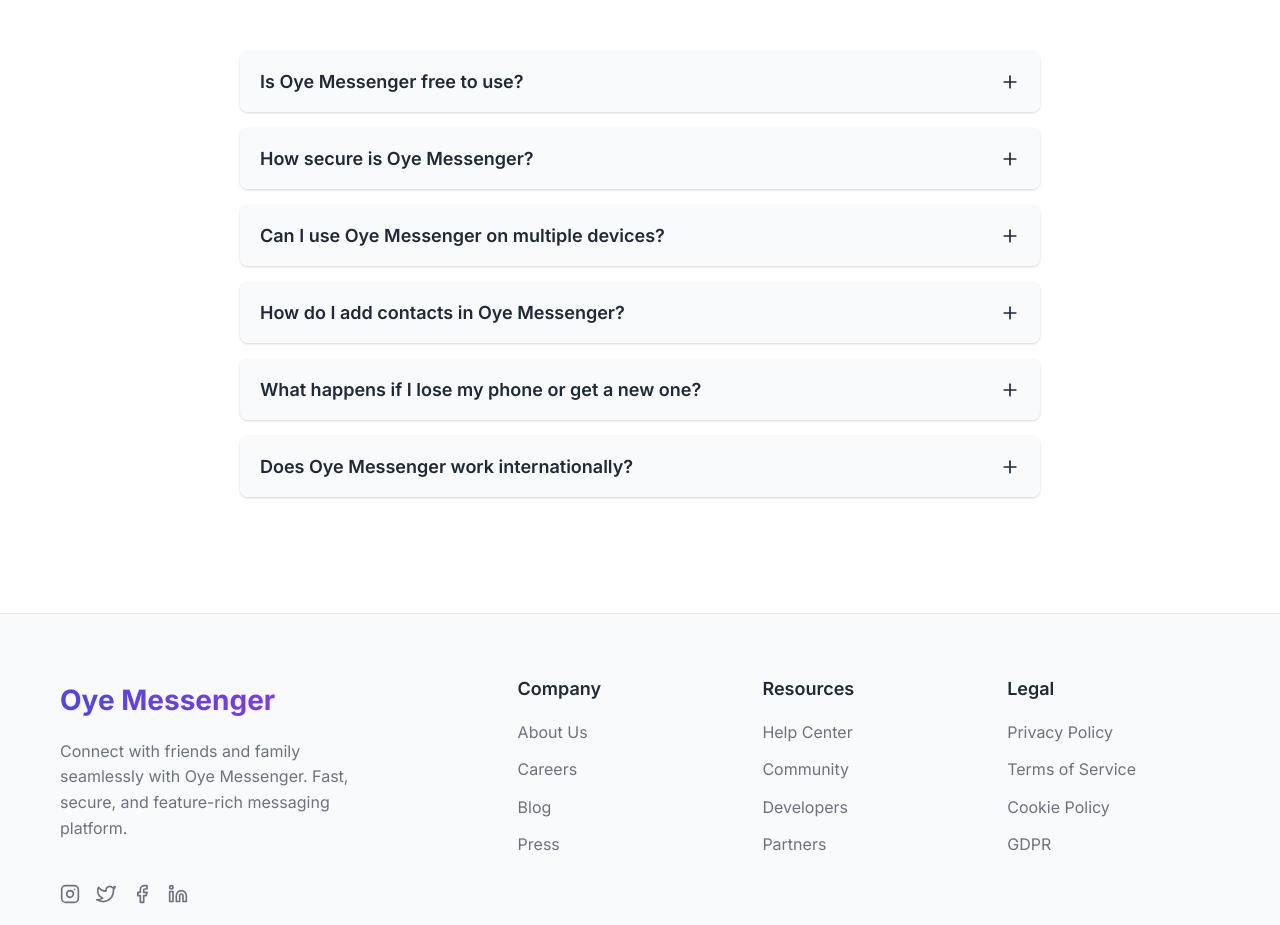
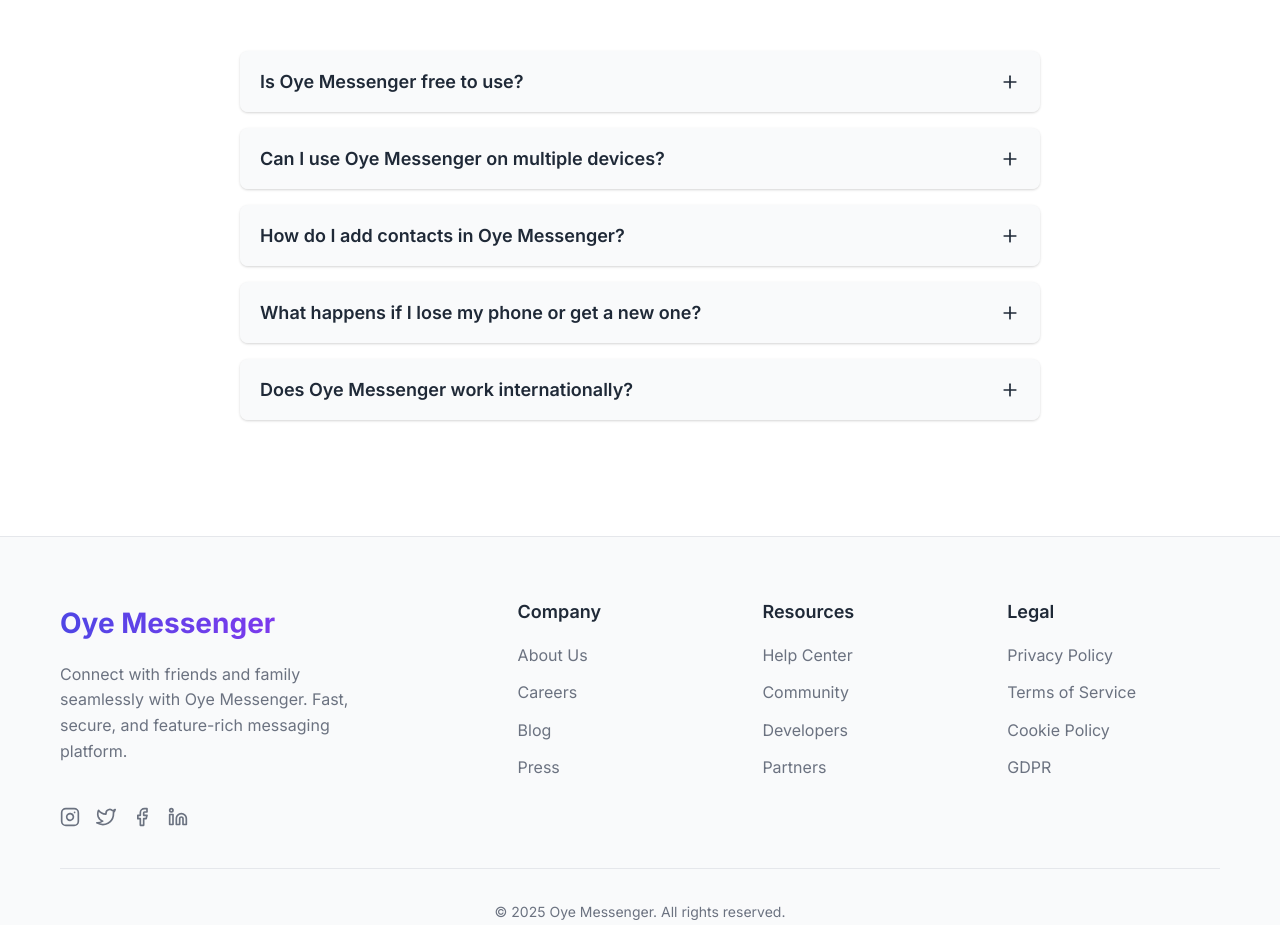
Before and after one commit to YashmeetSingh-portfolio/Oye-Messenger-LandingPage, a React (Create React App) app: page / in a window 1280 px wide. Shown: the part 2740-3665 px from the top of the page. Built offline with nearby package versions, Linux system fonts and the light colour scheme.

Commit message:
Update FAQSection.tsx

```diff
--- a/src/components/sections/FAQSection.tsx
+++ b/src/components/sections/FAQSection.tsx
@@ -143,28 +143,24 @@ const FAQSection: React.FC = () => {
       question: 'Is Oye Messenger free to use?',
       answer: 'Yes, Oye Messenger is completely free to download and use. All basic features including messaging, voice calls, and video calls are available at no cost. We may offer premium features in the future, but the core functionality will always remain free.',
     },
+
     {
       id: 2,
-      question: 'How secure is Oye Messenger?',
-      answer: 'Oye Messenger uses end-to-end encryption for all messages and calls, ensuring that only you and the person you\'re communicating with can read or hear what is sent. We do not store your messages on our servers once they\'ve been delivered, and we have strict data protection policies in place.',
-    },
-    {
-      id: 3,
       question: 'Can I use Oye Messenger on multiple devices?',
       answer: 'Currently, Oye Messenger supports one mobile device per account. We are working on multi-device support which will be available in a future update, allowing you to seamlessly use the app across your phone, tablet, and computer.',
     },
     {
-      id: 4,
+      id: 3,
       question: 'How do I add contacts in Oye Messenger?',
       answer: 'You can add contacts in several ways: by searching for their username, scanning their QR code, or by syncing your phone contacts (with permission). Once you find someone, simply send them a contact request which they can accept or decline.',
     },
     {
-      id: 5,
+      id: 4,
       question: 'What happens if I lose my phone or get a new one?',
       answer: 'If you lose your phone or get a new one, you can easily restore your account by verifying your phone number and entering the verification code sent to you. Your profile information will be restored, though message history may not be available unless you\'ve enabled cloud backup.',
     },
     {
-      id: 6,
+      id: 5,
       question: 'Does Oye Messenger work internationally?',
       answer: 'Yes, Oye Messenger works globally as long as you have an internet connection. There are no additional charges for international messaging or calling through the app, though your standard data rates from your carrier may apply.',
     },
```
